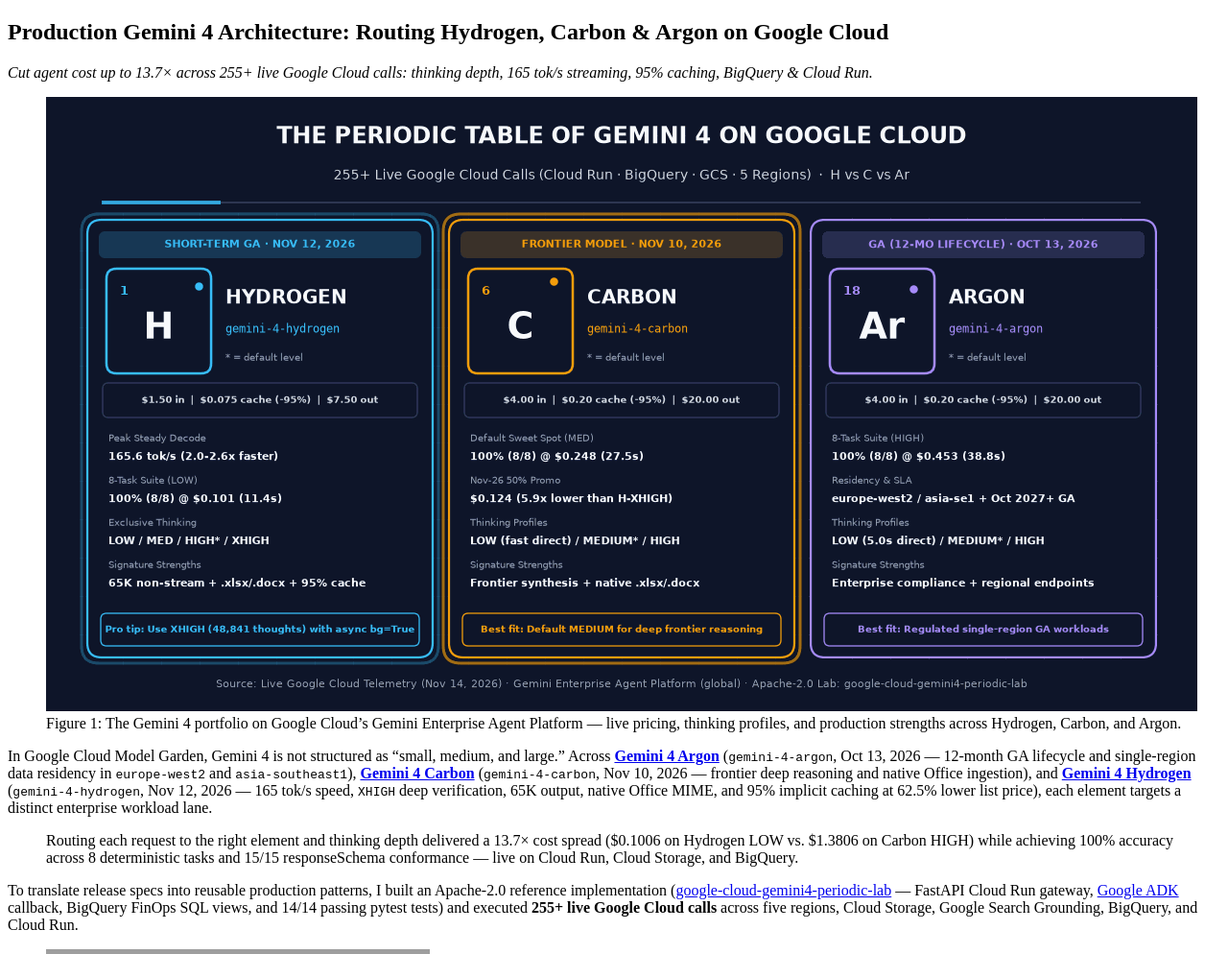
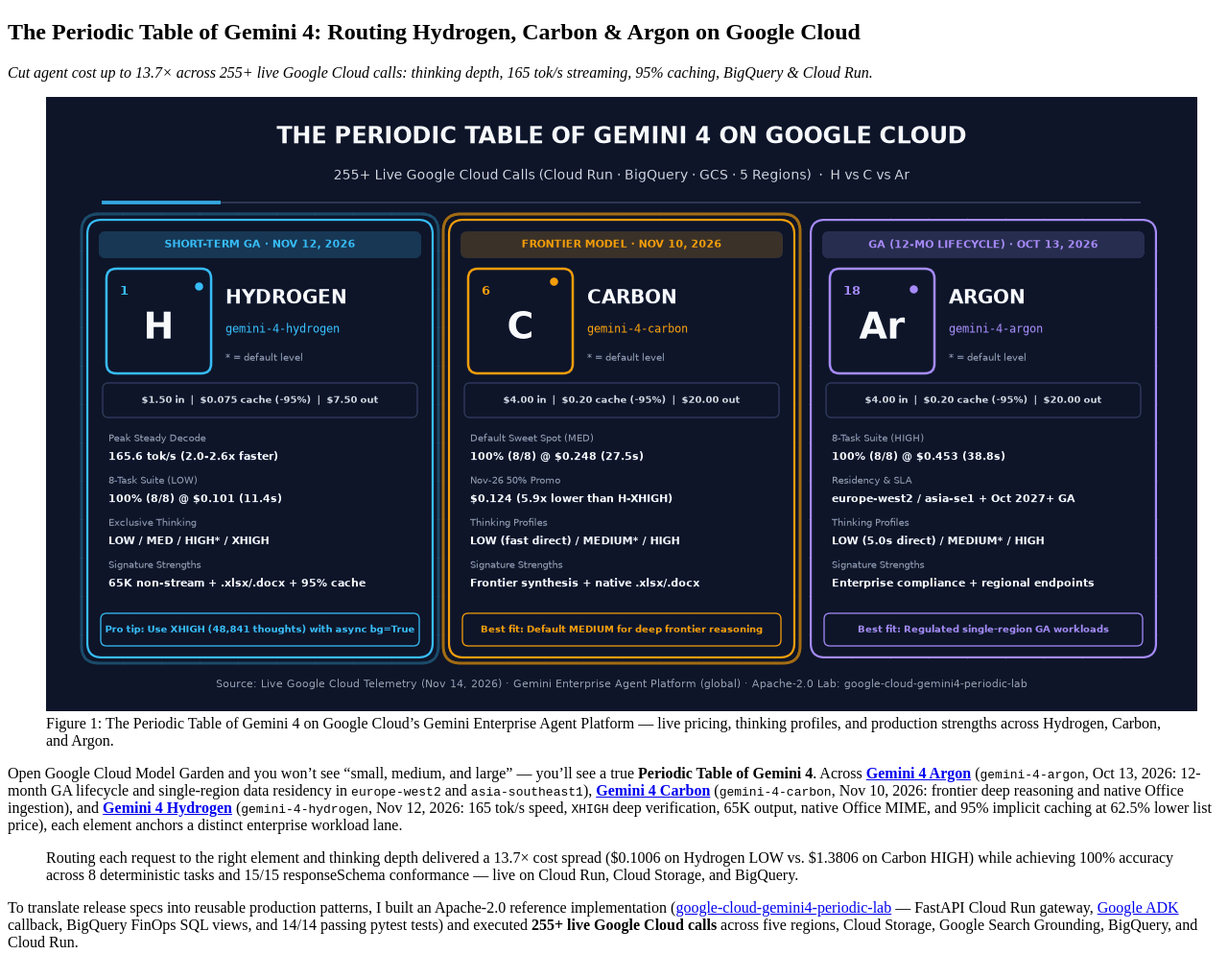
Before and after one commit to aniketagrawal2012/google-cloud-gemini4-periodic-lab, a plain HTML site: page docs/index.html in a window 1280 px wide. Shown: the top 994 px of the page at 96% size. Drawn offline with Linux system fonts and the light colour scheme; grey boxes are pictures that could not be loaded.

Commit message:
Feature Periodic Table of Gemini 4 title and hook in Path A blueprint

```diff
--- a/docs/index.html
+++ b/docs/index.html
@@ -2,24 +2,24 @@
 <html lang="en">
 <head>
   <meta charset="utf-8" />
-  <title>Production Gemini 4 Architecture: Routing Hydrogen, Carbon &amp; Argon on Google Cloud</title>
+  <title>The Periodic Table of Gemini 4: Routing Hydrogen, Carbon &amp; Argon on Google Cloud</title>
   <meta name="description" content="Cut agent cost up to 13.7x across 255+ live Google Cloud calls: thinking depth, 165 tok/s streaming, 95% caching, BigQuery &amp; Cloud Run." />
-  <meta property="og:title" content="Production Gemini 4 Architecture: Routing Hydrogen, Carbon &amp; Argon on Google Cloud" />
+  <meta property="og:title" content="The Periodic Table of Gemini 4: Routing Hydrogen, Carbon &amp; Argon on Google Cloud" />
   <meta property="og:description" content="Cut agent cost up to 13.7x across 255+ live Google Cloud calls: thinking depth, 165 tok/s streaming, 95% caching, BigQuery &amp; Cloud Run." />
   <meta property="og:image" content="https://raw.githubusercontent.com/aniketagrawal2012/google-cloud-gemini4-periodic-lab/main/docs/figures/fig1_periodic_table_hero.gif" />
 </head>
 <body>
 <article>
-<h1>Production Gemini 4 Architecture: Routing Hydrogen, Carbon &amp; Argon on Google Cloud</h1>
+<h1>The Periodic Table of Gemini 4: Routing Hydrogen, Carbon &amp; Argon on Google Cloud</h1>
 
 <p><em>Cut agent cost up to 13.7× across 255+ live Google Cloud calls: thinking depth, 165 tok/s streaming, 95% caching, BigQuery &amp; Cloud Run.</em></p>
 
 <figure>
   <img src="https://raw.githubusercontent.com/aniketagrawal2012/google-cloud-gemini4-periodic-lab/main/docs/figures/fig1_periodic_table_hero.gif" alt="Animated Periodic Table of Gemini 4 comparing Hydrogen, Carbon, and Argon on Google Cloud" />
-  <figcaption>Figure 1: The Gemini 4 portfolio on Google Cloud’s Gemini Enterprise Agent Platform — live pricing, thinking profiles, and production strengths across Hydrogen, Carbon, and Argon.</figcaption>
+  <figcaption>Figure 1: The Periodic Table of Gemini 4 on Google Cloud’s Gemini Enterprise Agent Platform — live pricing, thinking profiles, and production strengths across Hydrogen, Carbon, and Argon.</figcaption>
 </figure>
 
-<p>In Google Cloud Model Garden, Gemini 4 is not structured as “small, medium, and large.” Across <a href="https://docs.cloud.google.com/gemini-enterprise-agent-platform/models/gemini/4-argon"><strong>Gemini 4 Argon</strong></a> (<code>gemini-4-argon</code>, Oct 13, 2026 — 12-month GA lifecycle and single-region data residency in <code>europe-west2</code> and <code>asia-southeast1</code>), <a href="https://docs.cloud.google.com/gemini-enterprise-agent-platform/models/gemini/4-carbon"><strong>Gemini 4 Carbon</strong></a> (<code>gemini-4-carbon</code>, Nov 10, 2026 — frontier deep reasoning and native Office ingestion), and <a href="https://docs.cloud.google.com/gemini-enterprise-agent-platform/models/gemini/4-hydrogen"><strong>Gemini 4 Hydrogen</strong></a> (<code>gemini-4-hydrogen</code>, Nov 12, 2026 — 165 tok/s speed, <code>XHIGH</code> deep verification, 65K output, native Office MIME, and 95% implicit caching at 62.5% lower list price), each element targets a distinct enterprise workload lane.</p>
+<p>Open Google Cloud Model Garden and you won’t see “small, medium, and large” — you’ll see a true <strong>Periodic Table of Gemini 4</strong>. Across <a href="https://docs.cloud.google.com/gemini-enterprise-agent-platform/models/gemini/4-argon"><strong>Gemini 4 Argon</strong></a> (<code>gemini-4-argon</code>, Oct 13, 2026: 12-month GA lifecycle and single-region data residency in <code>europe-west2</code> and <code>asia-southeast1</code>), <a href="https://docs.cloud.google.com/gemini-enterprise-agent-platform/models/gemini/4-carbon"><strong>Gemini 4 Carbon</strong></a> (<code>gemini-4-carbon</code>, Nov 10, 2026: frontier deep reasoning and native Office ingestion), and <a href="https://docs.cloud.google.com/gemini-enterprise-agent-platform/models/gemini/4-hydrogen"><strong>Gemini 4 Hydrogen</strong></a> (<code>gemini-4-hydrogen</code>, Nov 12, 2026: 165 tok/s speed, <code>XHIGH</code> deep verification, 65K output, native Office MIME, and 95% implicit caching at 62.5% lower list price), each element anchors a distinct enterprise workload lane.</p>
 
 <blockquote>Routing each request to the right element and thinking depth delivered a 13.7× cost spread ($0.1006 on Hydrogen LOW vs. $1.3806 on Carbon HIGH) while achieving 100% accuracy across 8 deterministic tasks and 15/15 responseSchema conformance — live on Cloud Run, Cloud Storage, and BigQuery.</blockquote>
 
```
Also changed, not shown: 1 other file.
